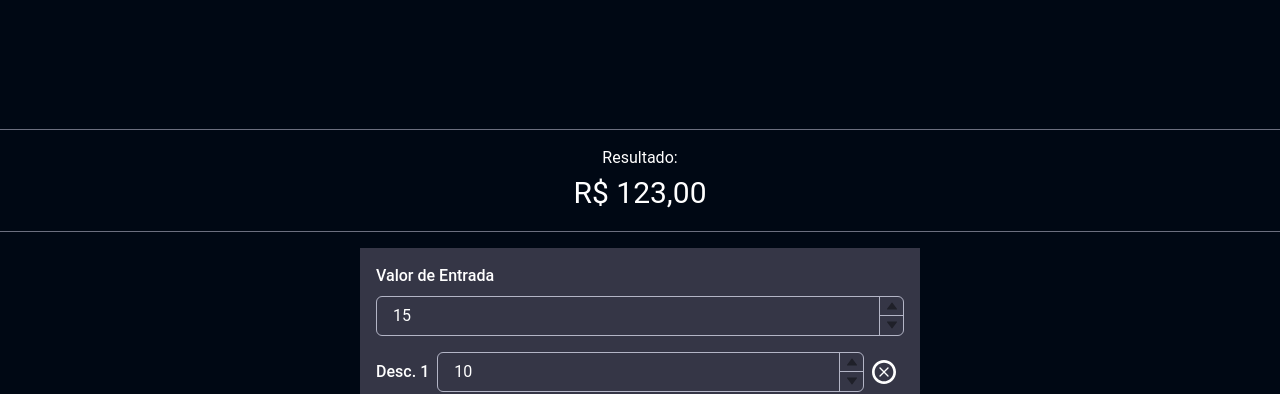
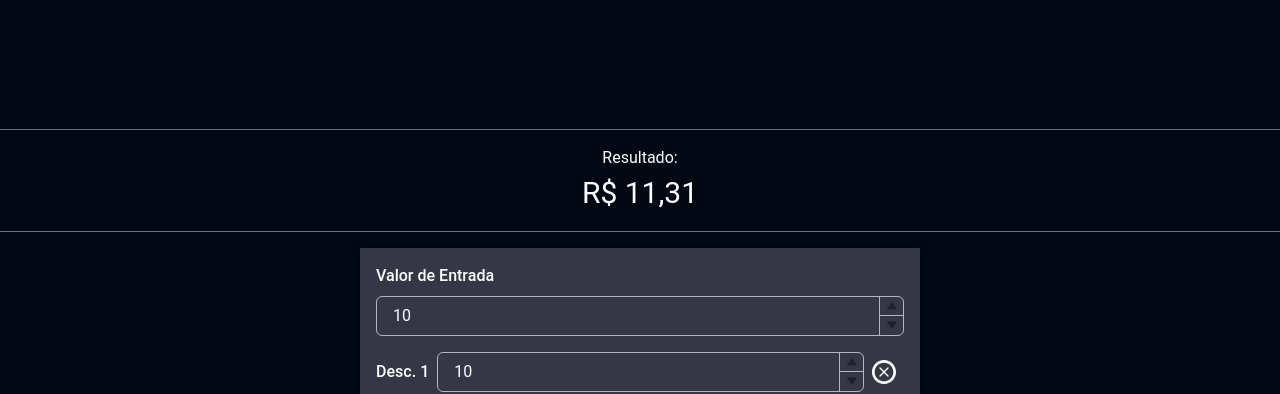
Before and after one commit to luanrem/furniture_discount, a Next.js app: page / in a window 1280 px wide. Shown: the top 394 px of the page. Built offline with nearby package versions, Linux system fonts and the light colour scheme.

Commit message:
Finished all calculations

```diff
--- a/package.json
+++ b/package.json
@@ -17,12 +17,14 @@
     "framer-motion": "^6",
     "next": "12.1.6",
     "react": "18.1.0",
+    "react-currency-format": "^1.1.0",
     "react-dom": "18.1.0",
     "react-icons": "^4.4.0"
   },
   "devDependencies": {
     "@types/node": "17.0.38",
     "@types/react": "18.0.10",
+    "@types/react-currency-format": "^1.0.0",
     "@types/react-dom": "18.0.5",
     "eslint": "8.16.0",
     "eslint-config-next": "12.1.6",
--- a/src/components/Discount.tsx
+++ b/src/components/Discount.tsx
@@ -16,6 +16,8 @@ interface discountProps {
   id: number;
   value: number;
   delete: (data: number) => void;
+  increaseStepper: (data: number) => void;
+  decreaseStepper: (data: number) => void;
 }
 
 export default function Discount(prop: discountProps) {
@@ -23,6 +25,16 @@ export default function Discount(prop: discountProps) {
     console.log("handleOnClick");
     prop.delete(prop.id);
   };
+
+  const increaseStepperInComponent = () => {
+    prop.increaseStepper(prop.id);
+    console.log("increase");
+  };
+  const decreaseStepperInComponent = () => {
+    console.log("decrease");
+    prop.decreaseStepper(prop.id);
+  };
+
   return (
     <>
       <Flex justifyContent="center" alignItems="center">
@@ -38,8 +50,8 @@ export default function Discount(prop: discountProps) {
           >
             <NumberInputField />
             <NumberInputStepper>
-              <NumberIncrementStepper />
-              <NumberDecrementStepper />
+              <NumberIncrementStepper onClick={increaseStepperInComponent} />
+              <NumberDecrementStepper onClick={decreaseStepperInComponent} />
             </NumberInputStepper>
           </NumberInput>
         </FormControl>
--- a/src/pages/index.tsx
+++ b/src/pages/index.tsx
@@ -15,9 +15,10 @@ import {
   Switch,
   Text,
 } from "@chakra-ui/react";
+import CurrencyFormat from "react-currency-format";
 
 import Discount from "../components/Discount";
-import { useState } from "react";
+import { createRef, useEffect, useState } from "react";
 
 interface discountProps {
   id: number;
@@ -25,7 +26,7 @@ interface discountProps {
 }
 
 const Home: NextPage = () => {
-  const [freteButton, setFreteButton] = useState<boolean>(true);
+  const [freteIPIButton, setFreteIPIButton] = useState<boolean>(true);
   const [discount, setDiscount] = useState<discountProps[]>([
     {
       id: 1,
@@ -36,10 +37,42 @@ const Home: NextPage = () => {
       value: 5,
     },
   ]);
+  const [frete, setFrete] = useState(15);
+  const [ipi, setIpi] = useState(15);
+  const [entrada, setEntrada] = useState(10);
+  const [result, setResult] = useState(104230.4);
+
+  useEffect(() => {
+    console.log("-------------------");
+    console.log("discount", discount);
+    console.log("freteIPIButton", freteIPIButton);
+    console.log("entrada", entrada);
+    console.log("ipi", ipi);
+    console.log("frete", frete);
+    console.log("result", result);
+
+    if (freteIPIButton) {
+      let finalResult = entrada;
+      for (let i = 0; i < discount.length; i++) {
+        finalResult = finalResult - (finalResult * discount[i].value) / 100;
+        console.log("final", finalResult);
+      }
+      finalResult = finalResult + (finalResult * frete) / 100;
+      finalResult = finalResult + (finalResult * ipi) / 100;
+      setResult(finalResult);
+    } else {
+      let finalResult = entrada;
+      for (let i = 0; i < discount.length; i++) {
+        finalResult = finalResult - (finalResult * discount[i].value) / 100;
+        console.log("final", finalResult);
+      }
+      setResult(finalResult);
+    }
+  }, [discount, entrada, frete, freteIPIButton, ipi, result]);
 
   const handleCheckFreteButton = (data: any) => {
     console.log(data);
-    setFreteButton(!freteButton);
+    setFreteIPIButton(!freteIPIButton);
   };
 
   const addDiscount = () => {
@@ -83,7 +116,23 @@ const Home: NextPage = () => {
     setDiscount(final);
   };
 
-  const increaseStepper = () => {};
+  const increaseStepper = (id: number) => {
+    discount[id - 1].value += 1;
+    setDiscount([...discount]);
+  };
+  const decreaseStepper = (id: number) => {
+    discount[id - 1].value -= 1;
+    setDiscount([...discount]);
+  };
+  const entradaChange = (data: string) => {
+    setEntrada(Number(data));
+  };
+  const freteChange = (data: string) => {
+    setFrete(Number(data));
+  };
+  const IPIChange = (data: string) => {
+    setIpi(Number(data));
+  };
   return (
     <>
       <Flex
@@ -96,7 +145,14 @@ const Home: NextPage = () => {
         <Divider margin="1rem" />
         <Text color="white">Resultado: </Text>
         <Text fontSize="3xl" color="white">
-          R$ 123,00
+          <CurrencyFormat
+            value={result}
+            displayType={"text"}
+            decimalSeparator=","
+            prefix={"R$ "}
+            decimalScale={2}
+            fixedDecimalScale={true}
+          />
         </Text>
         <Divider margin="1rem" />
         <Box bg="gray.700" w="80%" p={4} color="white" maxW="35rem">
@@ -105,8 +161,9 @@ const Home: NextPage = () => {
               <FormControl>
                 <FormLabel htmlFor="initialMoney">Valor de Entrada</FormLabel>
                 <NumberInput
-                  defaultValue={15}
-                  max={30}
+                  onChange={(data) => entradaChange(data)}
+                  value={entrada}
+                  min={0}
                   clampValueOnBlur={false}
                 >
                   <NumberInputField />
@@ -118,6 +175,8 @@ const Home: NextPage = () => {
               </FormControl>
               {discount.map((prop, key) => (
                 <Discount
+                  increaseStepper={increaseStepper}
+                  decreaseStepper={decreaseStepper}
                   id={prop.id}
                   value={prop.value}
                   delete={deleteDiscount}
@@ -139,16 +198,18 @@ const Home: NextPage = () => {
               >
                 <Stack direction="column">
                   <FormControl>
-                    <FormLabel htmlFor="discount">IPI</FormLabel>
+                    <FormLabel htmlFor="IPI">IPI</FormLabel>
                     <NumberInput
+                      onChange={(data) => IPIChange(data)}
                       size="md"
                       maxW={24}
-                      defaultValue={15}
-                      min={10}
-                      color={freteButton ? "gray.100" : "gray.900"}
-                      borderColor={freteButton ? "gray.100" : "gray.900"}
+                      value={ipi}
+                      color={freteIPIButton ? "gray.100" : "gray.900"}
+                      borderColor={freteIPIButton ? "gray.100" : "gray.900"}
                     >
-                      <NumberInputField readOnly={freteButton ? true : false} />
+                      <NumberInputField
+                        readOnly={freteIPIButton ? true : false}
+                      />
                       <NumberInputStepper>
                         <NumberIncrementStepper />
                         <NumberDecrementStepper />
@@ -156,16 +217,18 @@ const Home: NextPage = () => {
                     </NumberInput>
                   </FormControl>
                   <FormControl>
-                    <FormLabel htmlFor="discount">Frete</FormLabel>
+                    <FormLabel htmlFor="frete">Frete</FormLabel>
                     <NumberInput
+                      onChange={(data) => freteChange(data)}
                       size="md"
                       maxW={24}
-                      defaultValue={15}
-                      min={10}
-                      color={freteButton ? "gray.100" : "gray.900"}
-                      borderColor={freteButton ? "gray.100" : "gray.900"}
+                      value={frete}
+                      color={freteIPIButton ? "gray.100" : "gray.900"}
+                      borderColor={freteIPIButton ? "gray.100" : "gray.900"}
                     >
-                      <NumberInputField readOnly={freteButton ? true : false} />
+                      <NumberInputField
+                        readOnly={freteIPIButton ? true : false}
+                      />
                       <NumberInputStepper>
                         <NumberIncrementStepper />
                         <NumberDecrementStepper />
@@ -177,7 +240,7 @@ const Home: NextPage = () => {
                   <Stack direction="column" align="center">
                     <FormLabel htmlFor="discount">Usar Frete + IPI</FormLabel>
                     <Switch
-                      isChecked={freteButton}
+                      isChecked={freteIPIButton}
                       onChange={(data) => {
                         handleCheckFreteButton(data);
                       }}
```
Also changed, not shown: 1 other file (tests, documents, lock files or other folders).
